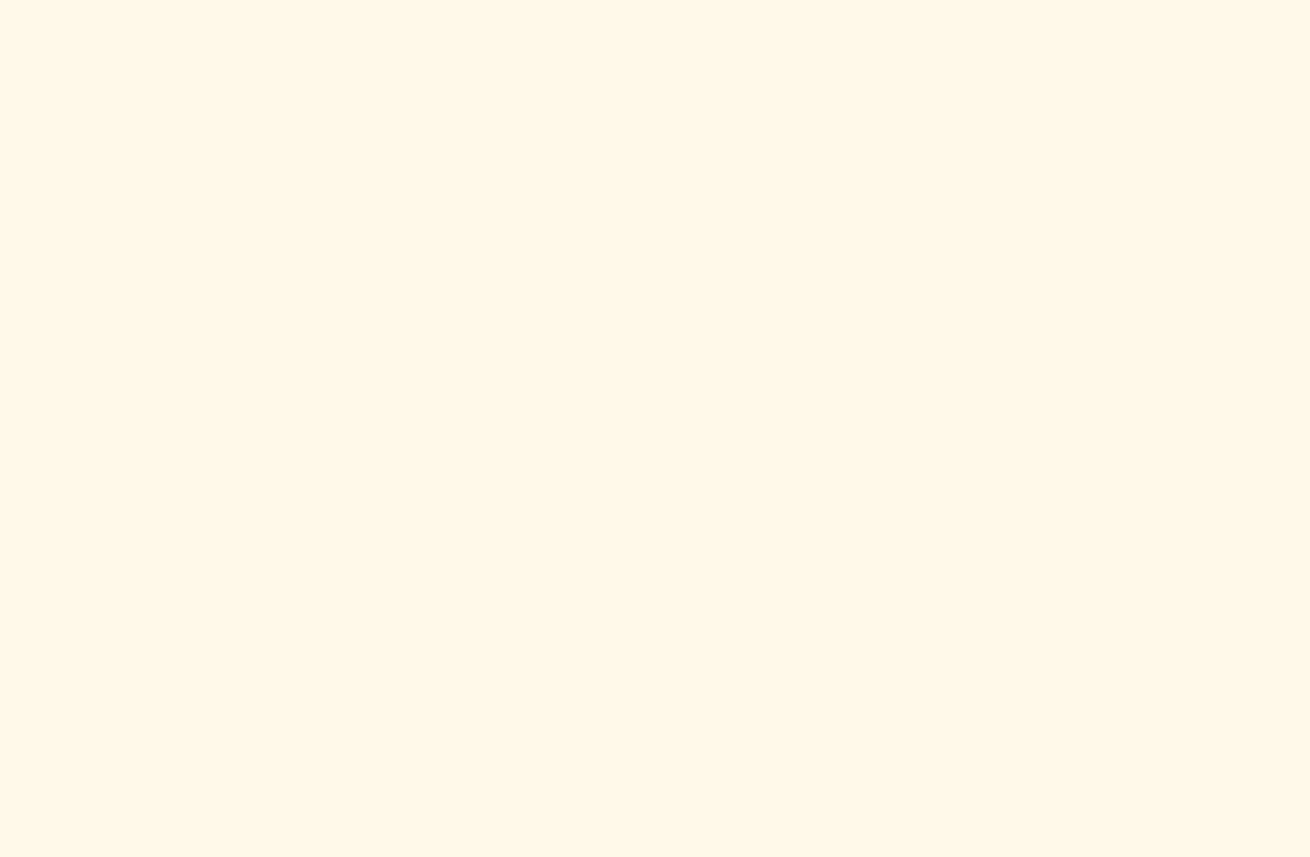
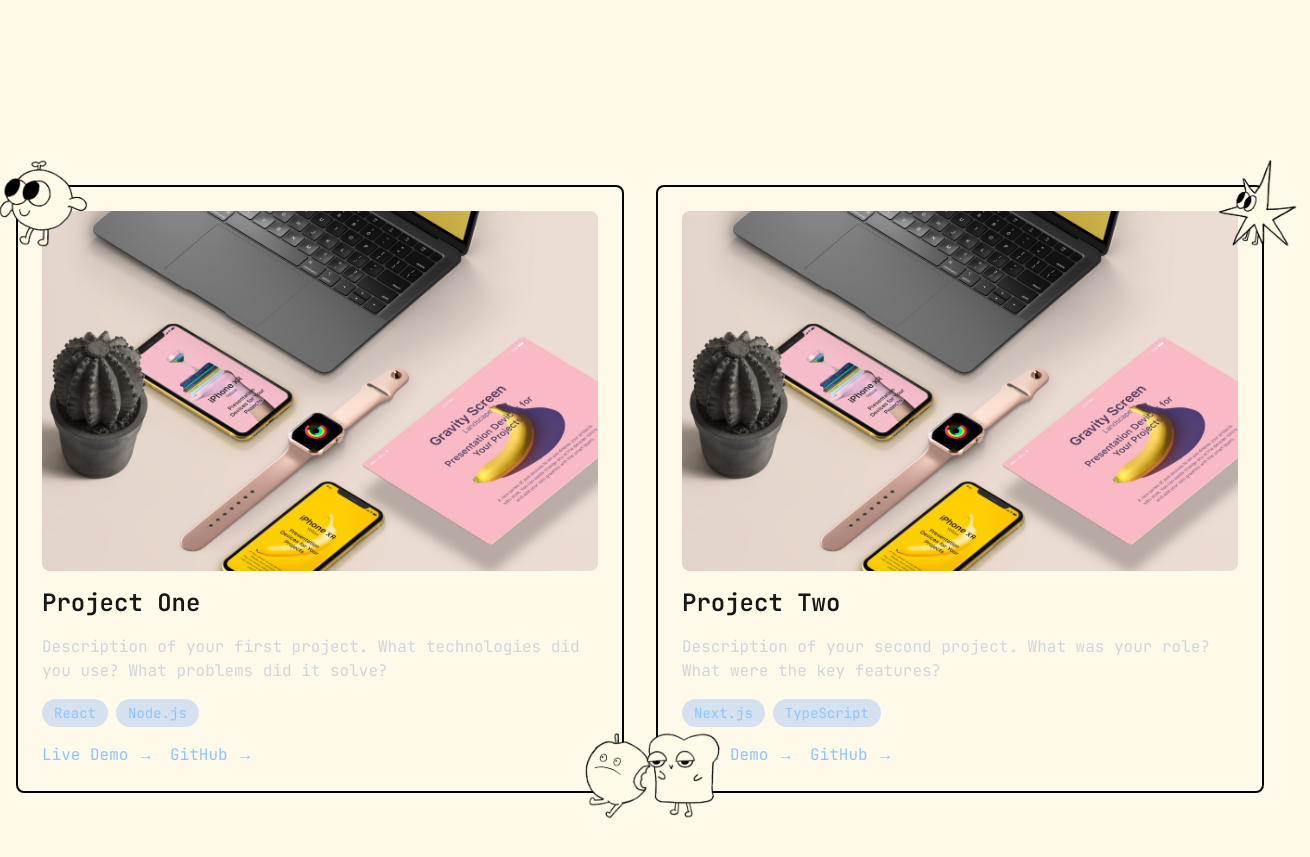
Before and after one commit to mzhang055/personal-website, a Next.js app in the folder next-app/: page / in a window 1280 px wide. Shown: the part 1440-2297 px from the top of the page, 1310 px wide, since content can reach past the window. Before the commit the page ends 1561 px from the top, so only its background shows below. Built offline with nearby package versions, Linux system fonts and the light colour scheme.

Commit message:
projects page setup

```diff
--- a/next-app/src/app/page.tsx
+++ b/next-app/src/app/page.tsx
@@ -1,5 +1,6 @@
 import Image from "next/image";
 import MenuBar from "../components/MenuBar";
+import ProjectCard from "../components/ProjectCard";
 
 export default function Home() {
   return (
@@ -25,28 +26,28 @@ export default function Home() {
           alt="Character 1"
           width={250}
           height={250}
-          className="absolute bottom-[70%] left-[3%] w-[25%] h-auto"
+          className="absolute bottom-[70%] left-[3%] w-[25%] h-auto hover:rotate-12 transition-transform duration-300"
         />
         <Image
           src="/char3.png"
           alt="Character 3"
           width={200}
           height={200}
-          className="absolute bottom-[50%] left-[23%] w-[25%] h-auto"
+          className="absolute bottom-[50%] left-[23%] w-[25%] h-auto hover:rotate-12 transition-transform duration-300"
         />
         <Image
           src="/char2.png"
           alt="Character 2"
           width={400}
           height={400}
-          className="absolute bottom-[75%] right-[30%] w-[30%] h-auto"
+          className="absolute bottom-[75%] right-[30%] w-[30%] h-auto hover:rotate-12 transition-transform duration-300"
         />
         <Image
           src="/char4.png"
           alt="Character 4"
           width={250}
           height={250}
-          className="absolute bottom-[55%] right-[5%] w-[30%] h-auto"
+          className="absolute bottom-[55%] right-[5%] w-[30%] h-auto hover:rotate-12 transition-transform duration-300"
         />
       </div>
       <div className="flex-1 w-full relative flex items-center justify-center min-h-[50vh]">
@@ -64,6 +65,36 @@ export default function Home() {
           </h1>
         </div>
       </div>
+
+      {/* Projects Section */}
+      <div className="w-full max-w-7xl mx-auto px-4 py-16">
+        <div className="grid grid-cols-1 md:grid-cols-2 gap-8">
+          <ProjectCard
+            title="Project One"
+            description="Description of your first project. What technologies did you use? What problems did it solve?"
+            technologies={["React", "Node.js"]}
+            demoUrl="https://demo.example.com"
+            githubUrl="https://github.com/username/project"
+            imageUrl="/mock.jpg"
+            stickers={{
+              topLeft: true,
+              bottomRight: true
+            }}
+          />
+          <ProjectCard
+            title="Project Two"
+            description="Description of your second project. What was your role? What were the key features?"
+            technologies={["Next.js", "TypeScript"]}
+            demoUrl="https://demo.example.com"
+            githubUrl="https://github.com/username/project"
+            imageUrl="/mock.jpg"
+            stickers={{
+              topRight: true,
+              bottomLeft: true
+            }}
+          />
+        </div>
+      </div>
     </main>
   );
 }
--- /dev/null
+++ b/next-app/src/components/ProjectCard.tsx
@@ -0,0 +1,122 @@
+import Image from 'next/image';
+
+interface ProjectCardProps {
+  title: string;
+  description: string;
+  technologies: string[];
+  imageUrl?: string;
+  demoUrl?: string;
+  githubUrl?: string;
+  stickers?: {
+    topLeft?: boolean;
+    topRight?: boolean;
+    bottomLeft?: boolean;
+    bottomRight?: boolean;
+  };
+}
+
+export default function ProjectCard({
+  title,
+  description,
+  technologies,
+  imageUrl,
+  demoUrl,
+  githubUrl,
+  stickers = {
+    topLeft: false,
+    topRight: false,
+    bottomLeft: false,
+    bottomRight: false
+  }
+}: ProjectCardProps) {
+  return (
+    <div className="bg-white/5 p-6 rounded-lg border-2 border-black relative">
+      {/* Character Stickers */}
+      {stickers.topLeft && (
+        <div className="absolute -top-12 -left-12 w-32 h-32 z-10">
+          <Image
+            src="/char1.png"
+            alt="Character 1"
+            fill
+            className="object-contain hover:rotate-12 transition-transform duration-300"
+          />
+        </div>
+      )}
+      {stickers.topRight && (
+        <div className="absolute -top-12 -right-12 w-32 h-32 z-10">
+          <Image
+            src="/char2.png"
+            alt="Character 2"
+            fill
+            className="object-contain hover:rotate-12 transition-transform duration-300"
+          />
+        </div>
+      )}
+      {stickers.bottomLeft && (
+        <div className="absolute -bottom-12 -left-12 w-32 h-32 z-10">
+          <Image
+            src="/char3.png"
+            alt="Character 3"
+            fill
+            className="object-contain hover:rotate-12 transition-transform duration-300"
+          />
+        </div>
+      )}
+      {stickers.bottomRight && (
+        <div className="absolute -bottom-12 -right-12 w-32 h-32 z-10">
+          <Image
+            src="/char4.png"
+            alt="Character 4"
+            fill
+            className="object-contain hover:rotate-12 transition-transform duration-300"
+          />
+        </div>
+      )}
+
+      {imageUrl && (
+        <div className="mb-4 relative w-full h-90">
+          <Image
+            src={imageUrl}
+            alt={title}
+            fill
+            className="object-cover rounded-lg"
+          />
+        </div>
+      )}
+      <h2 className="text-2xl font-jetbrains-mono font-semibold mb-4">{title}</h2>
+      <p className="text-gray-300 mb-4 font-jetbrains-mono">{description}</p>
+      <div className="flex flex-wrap gap-2 mb-4">
+        {technologies.map((tech, index) => (
+          <span
+            key={index}
+            className="px-3 py-1 bg-blue-500/20 text-blue-300 rounded-full text-sm font-jetbrains-mono"
+          >
+            {tech}
+          </span>
+        ))}
+      </div>
+      <div className="flex gap-4">
+        {demoUrl && (
+          <a
+            href={demoUrl}
+            target="_blank"
+            rel="noopener noreferrer"
+            className="text-blue-300 hover:text-blue-400 font-jetbrains-mono"
+          >
+            Live Demo →
+          </a>
+        )}
+        {githubUrl && (
+          <a
+            href={githubUrl}
+            target="_blank"
+            rel="noopener noreferrer"
+            className="text-blue-300 hover:text-blue-400 font-jetbrains-mono"
+          >
+            GitHub →
+          </a>
+        )}
+      </div>
+    </div>
+  );
+}
```
Also changed, not shown: next-app/public/mock.jpg (added).
